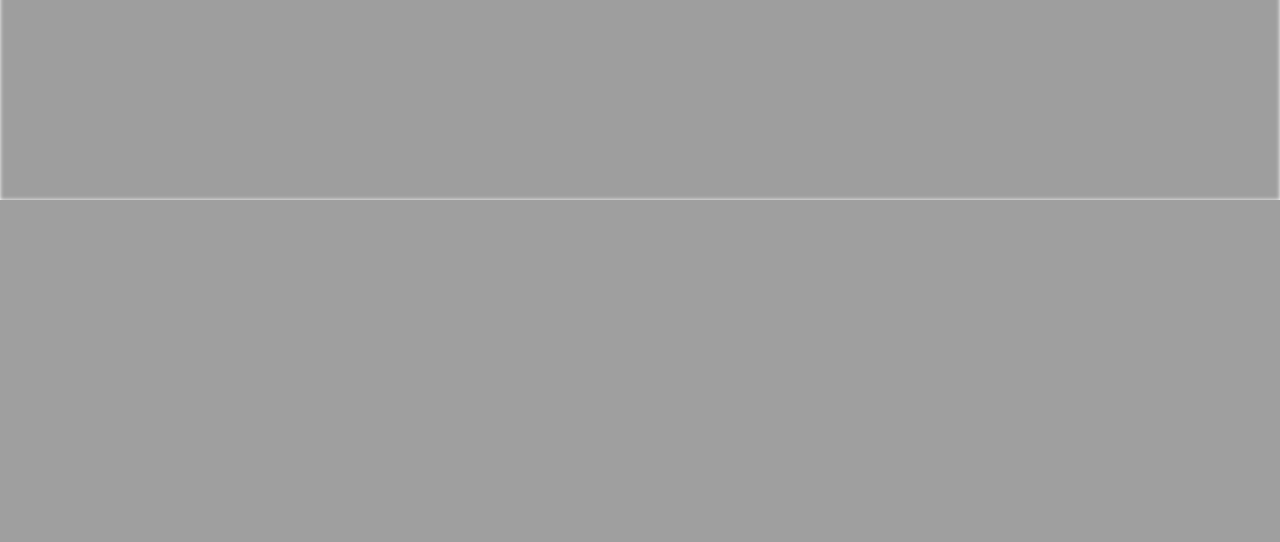
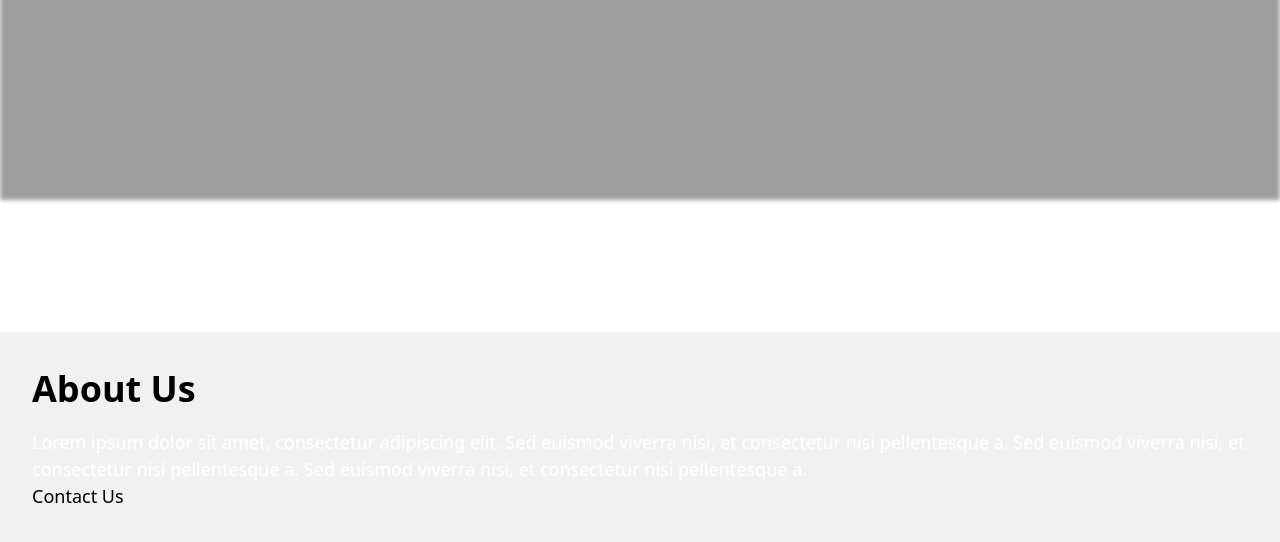
Before and after one commit to AirKyzzZ/museum-effect, a PHP site: page / in a window 1280 px wide. Shown: the part 600-1142 px from the top of the page. Before the commit the page ends 800 px from the top, so only its background shows below. Run offline with PHP 8.4, Linux system fonts and the light colour scheme.

Commit message:
hero section

```diff
--- a/css/index.css
+++ b/css/index.css
@@ -8,6 +8,7 @@
 body {
     font: 100% system-ui, sans-serif;
     margin: 0 auto;
+    padding: 0;
     width: 100%;
   }
 
@@ -25,6 +26,7 @@ body {
     background-position: center;
     filter: blur(2px);
     z-index: -1;
+    height: 100vh;
   }
 
   .hero_content {
@@ -34,6 +36,7 @@ body {
     left: 40%;
     transform: translate(0%, -50%);
     transition: all ease 0.3s;
+    z-index: -1;
   }
 
   h1 {
@@ -77,6 +80,23 @@ body {
     cursor: pointer;
   }
 
+  .about {
+    position: relative;
+    top: 100vh; /* Adjust this value to set the distance between the hero and about sections */
+    padding: 2rem;
+    background-color: #f1f1f1; /* Change this value to set the background color of the about section */
+  }
+
+  .about h2 {
+    font-size: 36px;
+    margin-bottom: 1rem;
+  }
+
+  .about p {
+    font-size: 18px;
+    line-height: 1.5;
+  }
+
   @media (max-width: 1090px) {
     h1 {
       font-size: 40px;
@@ -84,7 +104,6 @@ body {
   }
   @media (max-width: 700px) {
     .hero_content {
-      background-color: #ffedde;
       width: 400px;
       padding: 20px;
       top: 50%;
--- a/index.php
+++ b/index.php
@@ -18,6 +18,10 @@
       <p><button>EXPLORE</button> Be a <strong>hero.</strong></p>
     </div>
   </div>
-
+  <div class="about">
+    <h2>About Us</h2>
+    <p>Lorem ipsum dolor sit amet, consectetur adipiscing elit. Sed euismod viverra nisi, et consectetur nisi pellentesque a. Sed euismod viverra nisi, et consectetur nisi pellentesque a. Sed euismod viverra nisi, et consectetur nisi pellentesque a.</p>
+    <p><a href="templates/pages/contact.php">Contact Us</a></p>
+  </div>
 </body>
 </html>
```
